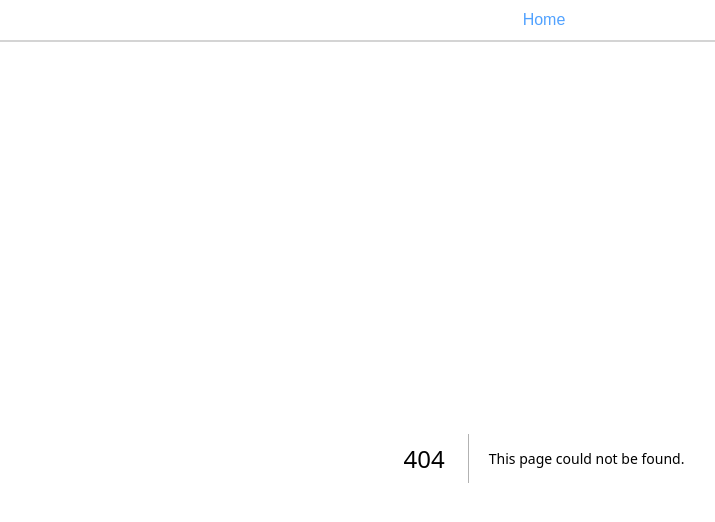
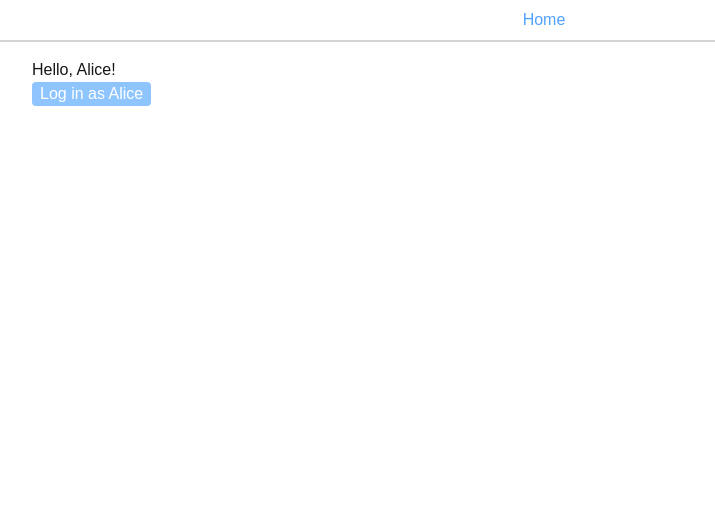
Before and after one commit to ruslan-sedziukh/learning-playground, a Next.js app in the folder workspaces/next-js/: page /react/use-effect-for-context-update in a window 1280 px wide. Before the commit this address had no page. Shown: the top 522 px of the page, without its empty margins (96-811 px from the left). Built offline with nearby package versions, Linux system fonts and the light colour scheme.

Commit message:
Add useEffect for context update example (#10)

```diff
--- a/workspaces/next-js/src/app/page.tsx
+++ b/workspaces/next-js/src/app/page.tsx
@@ -74,6 +74,15 @@ const sections: SectionData[] = [
     ],
   },
   {
+    heading: 'React',
+    links: [
+      {
+        href: 'react/use-effect-for-context-update',
+        text: 'useEffect for context update',
+      },
+    ],
+  },
+  {
     heading: 'React 19',
     links: [
       {
--- /dev/null
+++ b/workspaces/next-js/src/app/react/use-effect-for-context-update/_components/Greeting/Greenting.tsx
@@ -0,0 +1,11 @@
+'use client'
+
+import { useUser } from '../../_context/user-context'
+
+const Greeting = () => {
+  const { user } = useUser()
+
+  return <h1>{user ? `Hello, ${user}!` : "Please log in."}</h1>
+}
+
+export default Greeting
--- /dev/null
+++ b/workspaces/next-js/src/app/react/use-effect-for-context-update/_components/Greeting/index.ts
@@ -0,0 +1 @@
+export { default } from './Greenting'
--- /dev/null
+++ b/workspaces/next-js/src/app/react/use-effect-for-context-update/_components/LoginButton/LoginButton.tsx
@@ -0,0 +1,24 @@
+'use client'
+
+import { useEffect } from 'react'
+import { useUser } from '../../_context/user-context'
+import Button from '@/components/Button'
+
+const LoginButton = () => {
+  const { setUser } = useUser();
+
+  // Causes the error:
+  // Cannot update a component (`UserProvider`) while rendering a different component (`LoginButton`). To locate the bad setState() call inside `LoginButton`, follow the stack trace as described in
+  setUser("Alice")
+
+  // Because of this error useEffect is appropriate way to set user
+  // useEffect(() => {
+  //   setUser("Alice")
+  // }, [setUser])
+
+  return <Button onClick={() => {
+    setUser("Alice")
+  }}>Log in as Alice</Button>
+}
+
+export default LoginButton
--- /dev/null
+++ b/workspaces/next-js/src/app/react/use-effect-for-context-update/_components/LoginButton/index.ts
@@ -0,0 +1 @@
+export { default } from './LoginButton'
--- /dev/null
+++ b/workspaces/next-js/src/app/react/use-effect-for-context-update/_context/user-context.tsx
@@ -0,0 +1,30 @@
+'use client'
+
+import { createContext, useContext, useState } from "react";
+
+type UserContextType = {
+  user: string | null;
+  setUser: (name: string | null) => void;
+};
+
+const UserContext = createContext<UserContextType | undefined>(undefined);
+
+export function useUser() {
+  const context = useContext(UserContext);
+
+  if (!context) {
+    throw new Error("useUser must be used within a UserProvider");
+  }
+
+  return context;
+}
+
+export function UserProvider({ children }: { children: React.ReactNode }) {
+  const [user, setUser] = useState<string | null>(null);
+
+  return (
+    <UserContext.Provider value={{ user, setUser }}>
+      {children}
+    </UserContext.Provider>
+  );
+}
--- /dev/null
+++ b/workspaces/next-js/src/app/react/use-effect-for-context-update/page.tsx
@@ -0,0 +1,12 @@
+import Greeting from './_components/Greeting';
+import LoginButton from './_components/LoginButton';
+import { UserProvider } from './_context/user-context';
+
+export default function Page() {
+  return (
+    <UserProvider>
+      <Greeting />
+      <LoginButton />
+    </UserProvider>
+  )
+}
```
Also changed, not shown: 2 other files (tests, documents, lock files or other folders).
